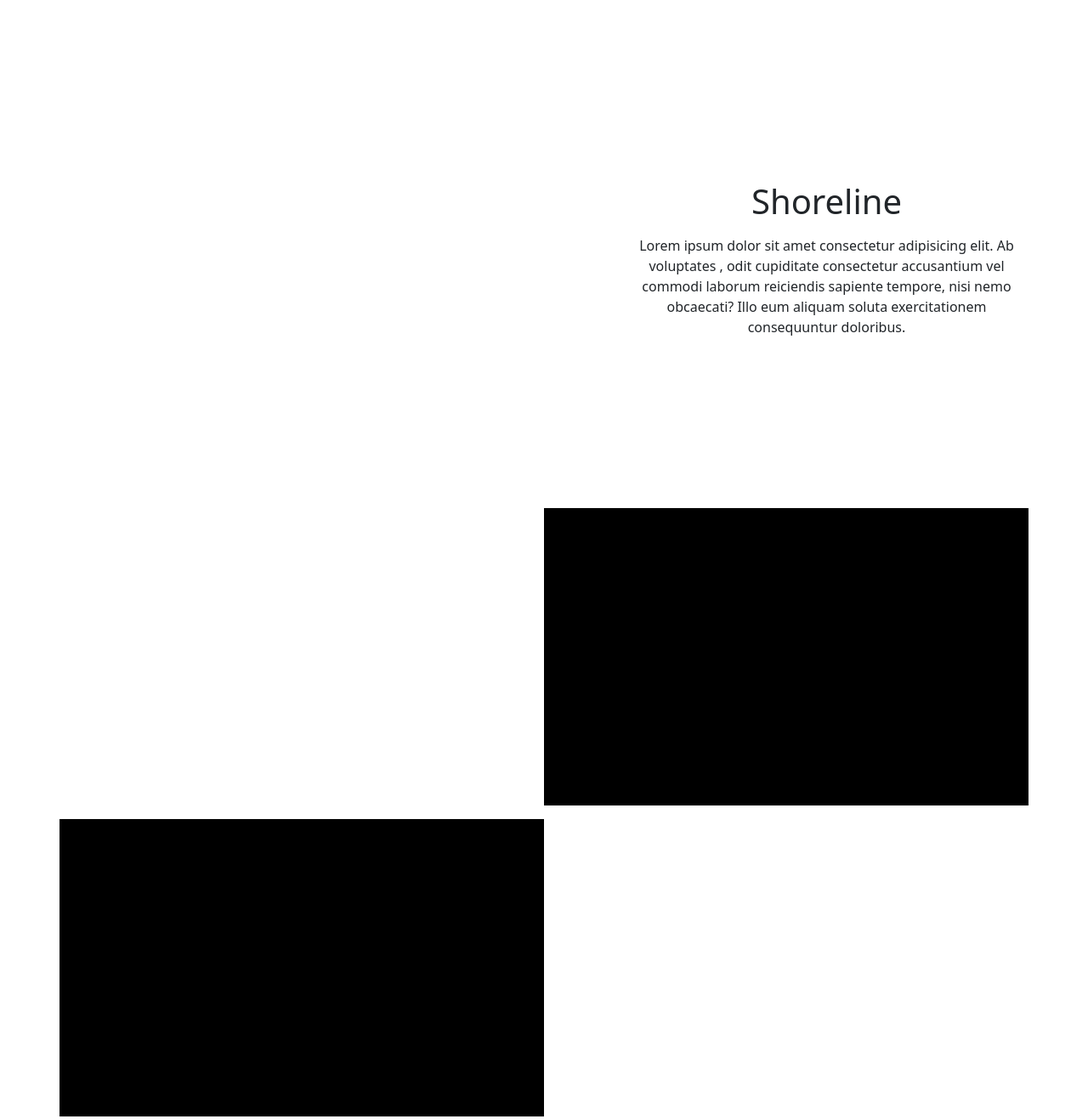
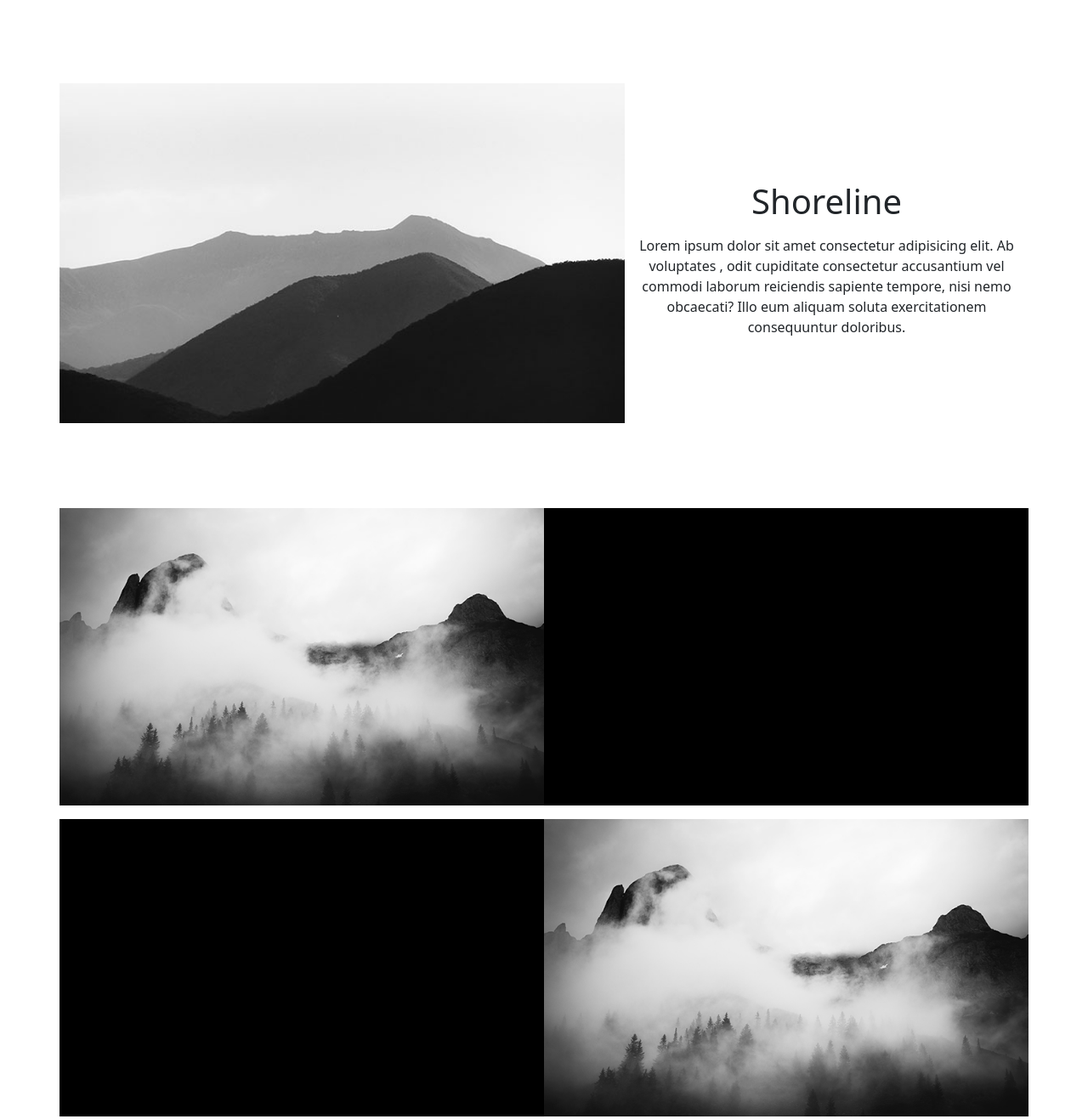
Before and after one commit to Fahad77-create/Trial, a plain HTML site: page index.html in a window 1280 px wide. Shown: the part 1322-2639 px from the top of the page at 85% size. Drawn offline with nearby package versions, Linux system fonts and the light colour scheme.

Commit message:
Update index.html

```diff
--- a/index.html
+++ b/index.html
@@ -73,7 +73,7 @@
     <section id="banner-3">
      <div class="container">
          <div class="row row-border-2 gx-4  ">
-          <div class="col-12 col-sm-12 col-md-7  img-1">
+          <div class="col-12 col-sm-12 col-md-7  img-1" style="  background-image: url(IMG/demo-image-01.jpg);">
 
           </div>
           <div class="col-12 col-sm-12 col-md-5 my-auto">
@@ -90,7 +90,7 @@
             <div class="row gy-3">
                 <div class="col-12 col-sm-12 col-md-12 col-border">
                    <div class="row row-border-3">
-                       <div class="col-12 col-sm-12 col-md-6 col-border img-2">
+                       <div class="col-12 col-sm-12 col-md-6 col-border img-2" style="background-image: url(IMG/demo-image-02.jpg);">
 
                        </div>
                        <div class="col-12 col-sm-12 col-md-6 col-border img-3">
@@ -103,7 +103,7 @@
                         <div class="col-12 col-sm-12 col-md-6 col-border img-4">
 
                         </div>
-                        <div class="col-12 col-sm-12 col-md-6 col-border img-5">
+                        <div class="col-12 col-sm-12 col-md-6 col-border img-5" style="background-image: url(IMG/demo-image-02.jpg);">
 
                      </div>
                     </div>
```
